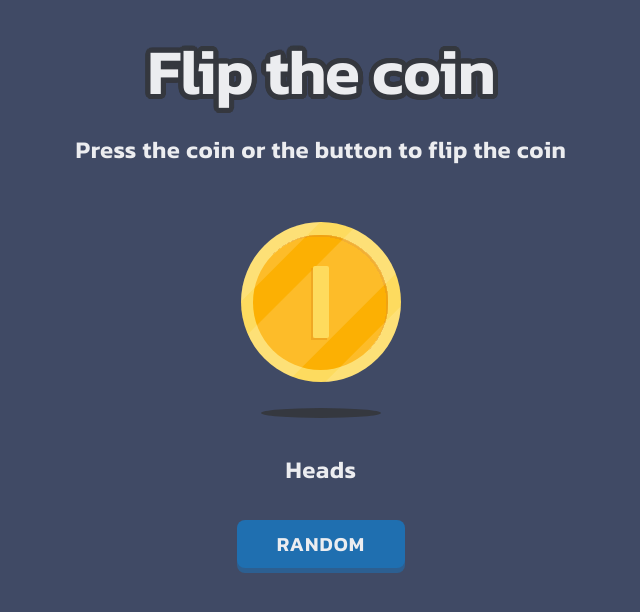
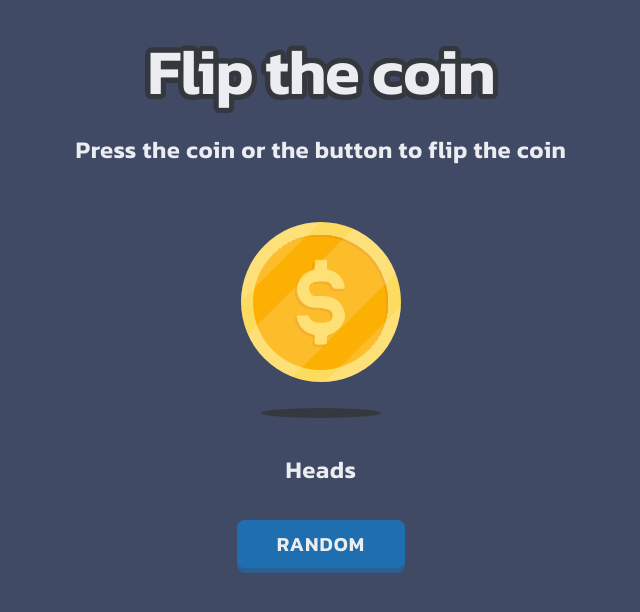
Before and after one commit to suryabk/coin-flipper, a React (Vite) app: page / in a window 1280 px wide. Shown: the top 612 px of the page, without its empty margins (319-959 px from the left). Built offline with nearby package versions, Linux system fonts and the light colour scheme.

Commit message:
fix: correct typo props name

```diff
--- a/src/App.jsx
+++ b/src/App.jsx
@@ -14,7 +14,7 @@ function App() {
     <>
       <h1 className="stroke">Flip the coin</h1>
       <p>Press the coin or the button to flip the coin</p>
-      <Coin flip={flip} />
+      <Coin result={flip} />
       <div className="result">
         <p style={{ display: flip === "" ? "none" : "block" }}>{flip}</p>
       </div>
--- a/src/component/Coin.jsx
+++ b/src/component/Coin.jsx
@@ -1,11 +1,11 @@
 import Heads from "../assets/heads.svg";
 import Tails from "../assets/tails.svg";
 import Shadow from "../assets/shadow.svg";
-export default function Coin({ flip: result }) {
+export default function Coin({ result }) {
   return (
     <div className="container">
       <div className="coin">
-        {result.flip === "Heads" ? (
+        {result === "Heads" ? (
           <img src={Heads} alt="Heads" />
         ) : (
           <img src={Tails} alt="Tails" />
```
